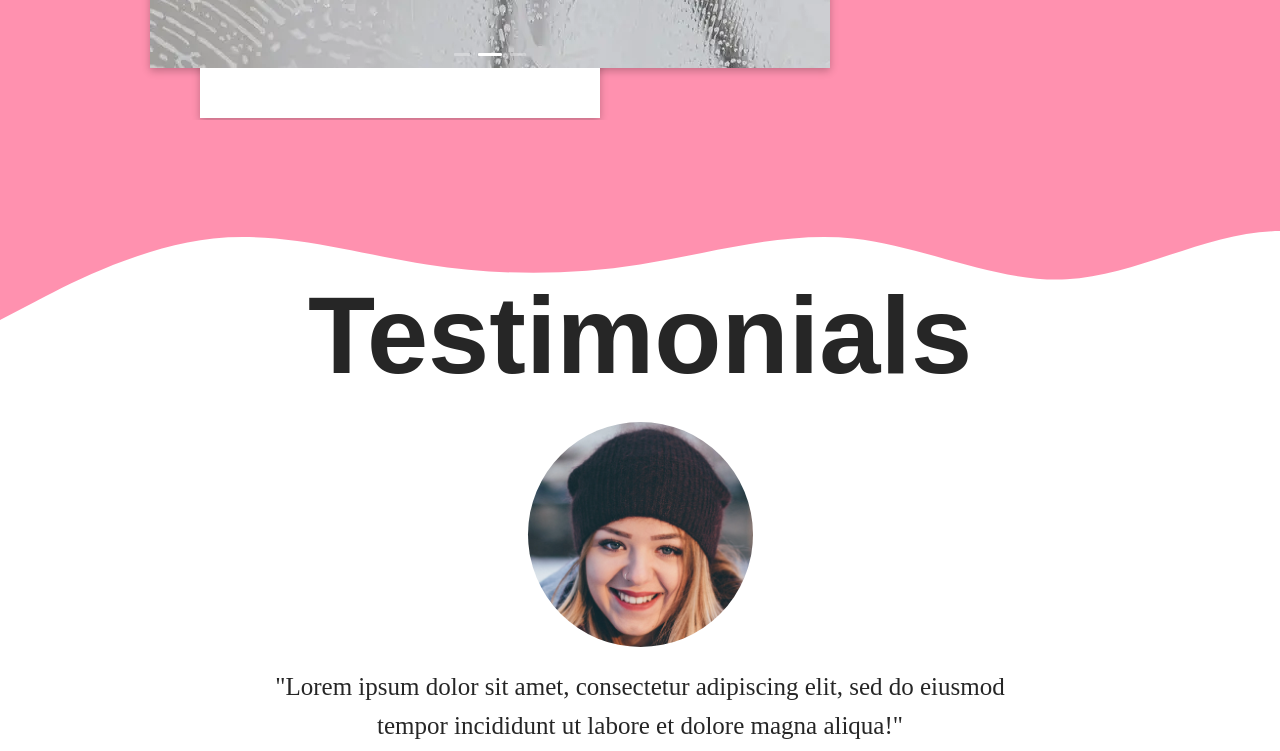
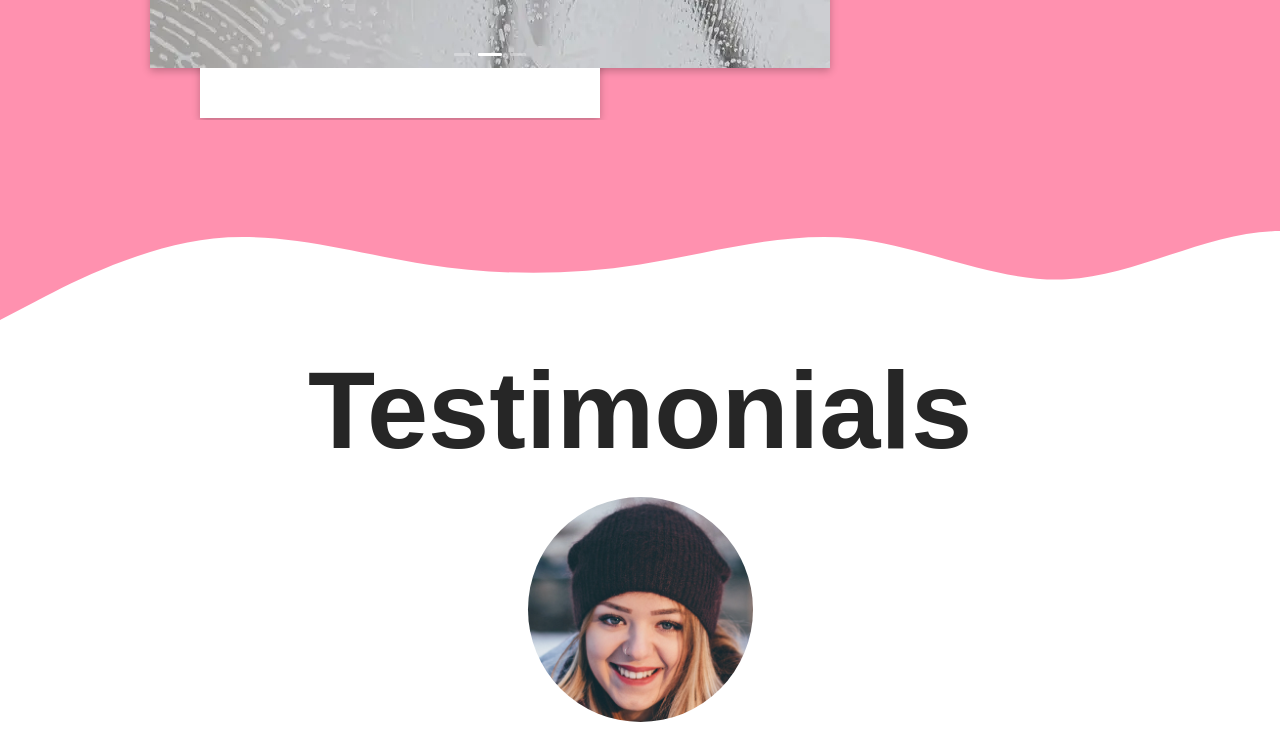
Before and after one commit to Carlos460/dd-sparkle-cleaning, a Next.js app: page / in a window 1280 px wide. Shown: the part 1480-2231 px from the top of the page. Built offline with nearby package versions, Linux system fonts and the light colour scheme; a web font is replaced by a local one.

Commit message:
height adjustments to testimonials page and work showcase

```diff
--- a/_sections/Testimonials/styles.ts
+++ b/_sections/Testimonials/styles.ts
@@ -3,8 +3,11 @@ import styled from 'styled-components';
 export const Wrapper = styled.div`
   width: 100%;
   height: 100vh;
+  min-height: 1000px;
   display: flex;
-  margin: 25px 0px;
+  @media (max-width: 800px) {
+    min-height: 800px;
+  }
 `;
 
 export const Container = styled.div`
```
